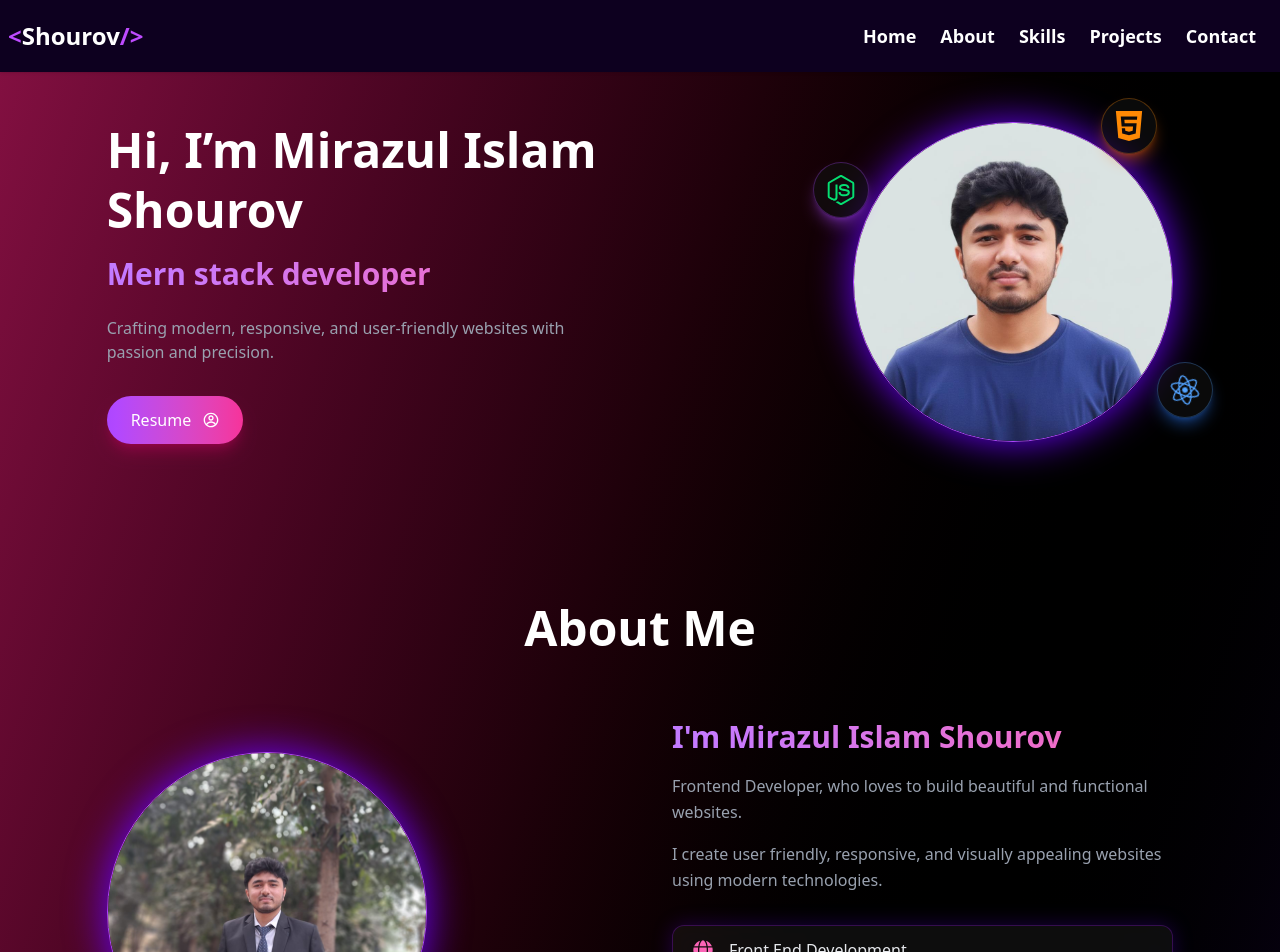
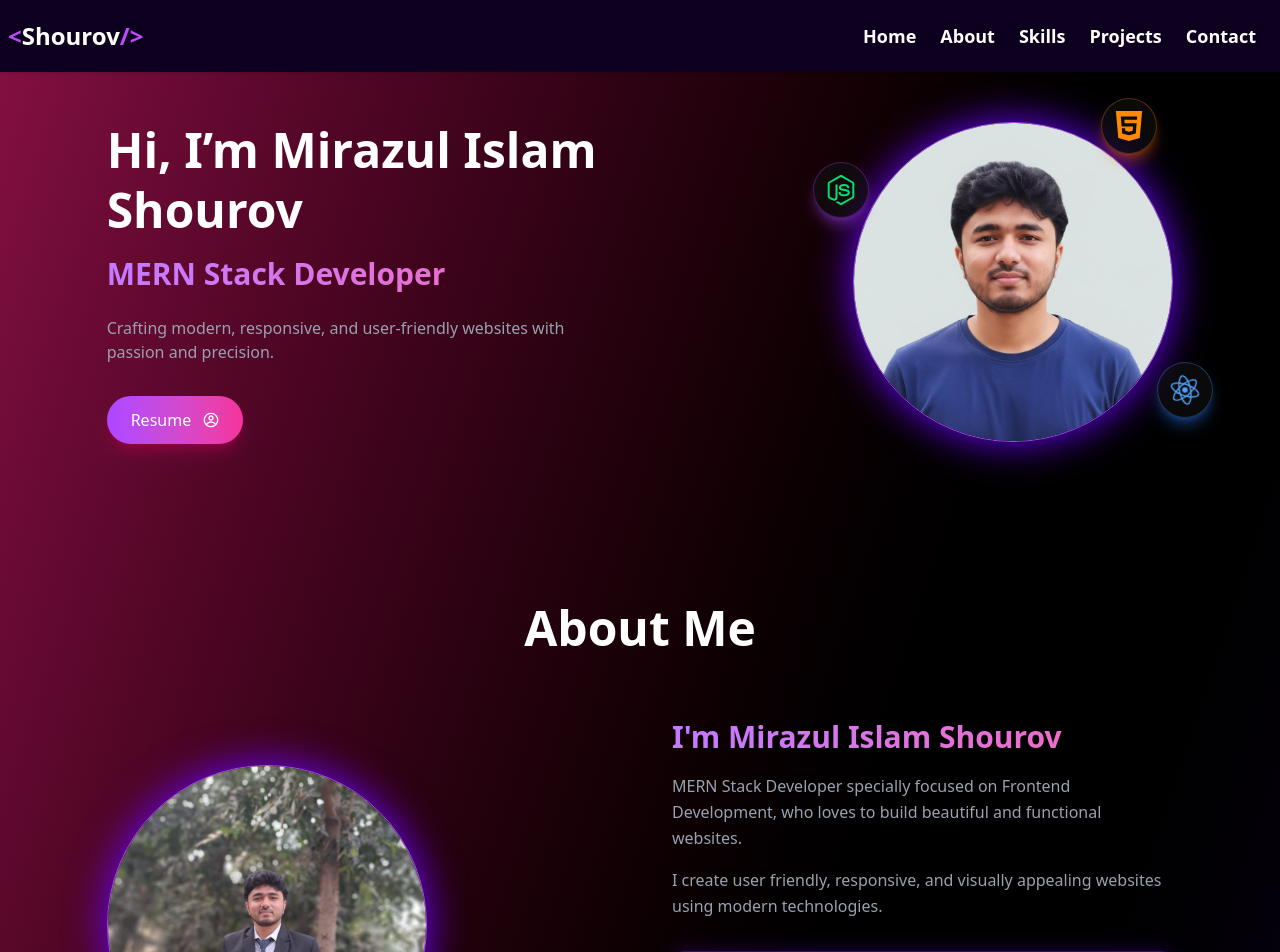
Before and after one commit to st-shourov12/my-portfolio, a React (Vite) app: page / in a window 1280 px wide. Shown: the top 952 px of the page. Built offline with nearby package versions, Linux system fonts and the light colour scheme.

Commit message:
changing description on about me section

```diff
--- a/src/App.jsx
+++ b/src/App.jsx
@@ -22,7 +22,9 @@ const App = () => {
 
       <Contact></Contact>
 
-      <footer className="py-10 text-center text-white/60">
+      <div className=' border border-purple-900 w-full h-full mt-10'></div>
+
+      <footer className="py-5 text-center text-white/60">
         © 2026 Shourov. Made with React & ❤️
       </footer>
 
--- a/src/components/about/About.jsx
+++ b/src/components/about/About.jsx
@@ -30,7 +30,7 @@ const About = () => {
           </h2>
 
           <p className="text-gray-400 mt-4 leading-relaxed">
-            Frontend Developer, who loves to build beautiful and functional websites.
+            MERN Stack Developer specially focused on Frontend Development, who loves to build beautiful and functional websites.
           </p>
 
           <p className="text-gray-400 mt-4 leading-relaxed">
--- a/src/components/header/Header.jsx
+++ b/src/components/header/Header.jsx
@@ -27,7 +27,7 @@ const Header = () => {
             </div>
             <div className="navbar-end hidden lg:flex">
                 <ul className="menu menu-horizontal px-1">
-                    <li><NavLink to={'/'} className="text-lg font-semibold">Home</NavLink></li>
+                    <li><a href={'#'} className="text-lg font-semibold">Home</a></li>
                     <li><a href={'#about'} className="text-lg font-semibold">About</a></li>
                     <li><a href={'#skills'} className="text-lg font-semibold">Skills</a></li>
                     <li><a href={'#projects'} className="text-lg font-semibold">Projects</a></li>
--- a/src/components/hero/Hero.jsx
+++ b/src/components/hero/Hero.jsx
@@ -42,7 +42,7 @@ const Hero = () => {
           </h1>
 
           <h2 className="text-3xl font-semibold mt-4 bg-linear-to-r from-purple-400 to-pink-400 bg-clip-text text-transparent">
-            Mern stack developer
+            MERN Stack Developer
           </h2>
 
           <p className="text-gray-400 mt-6 max-w-lg">
```
